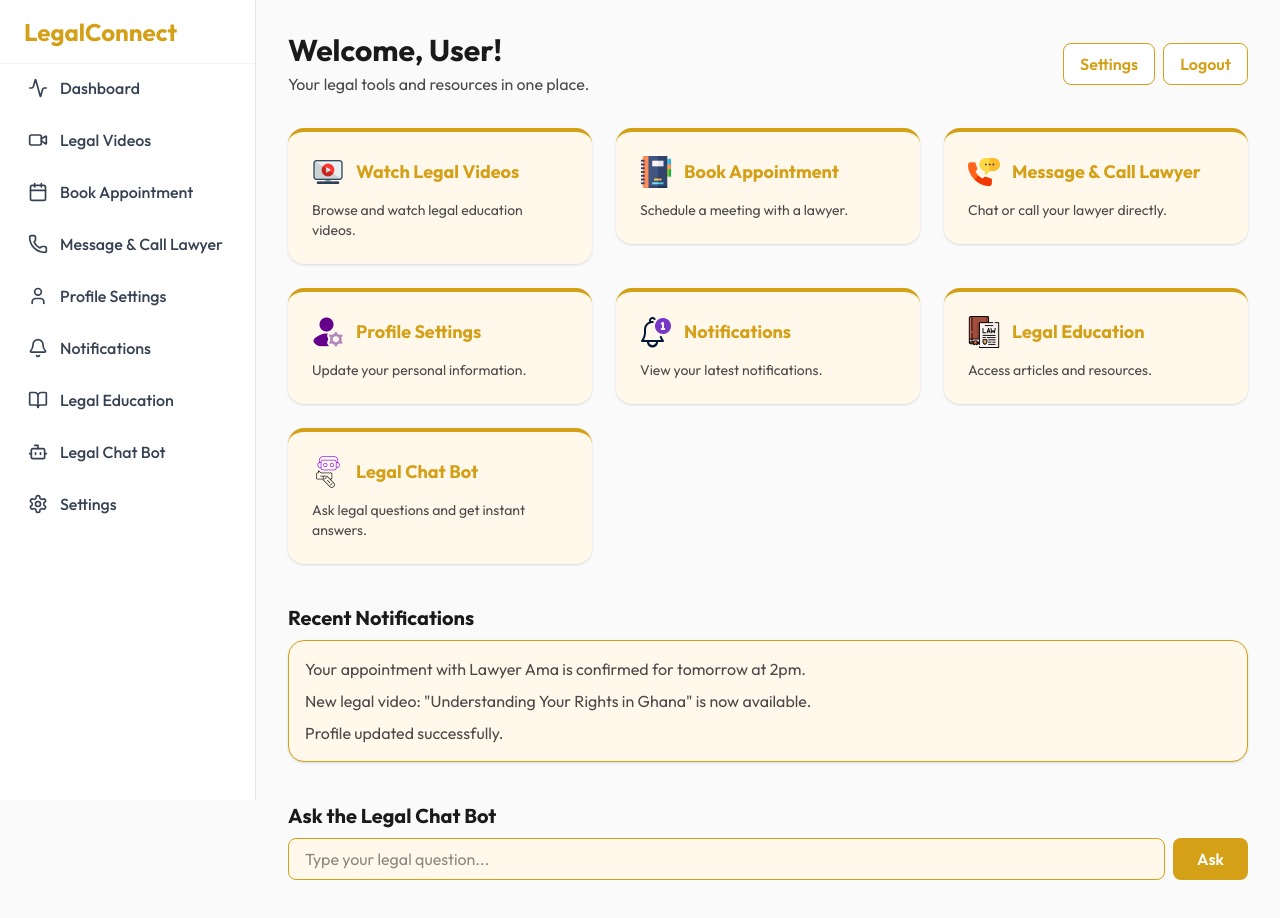
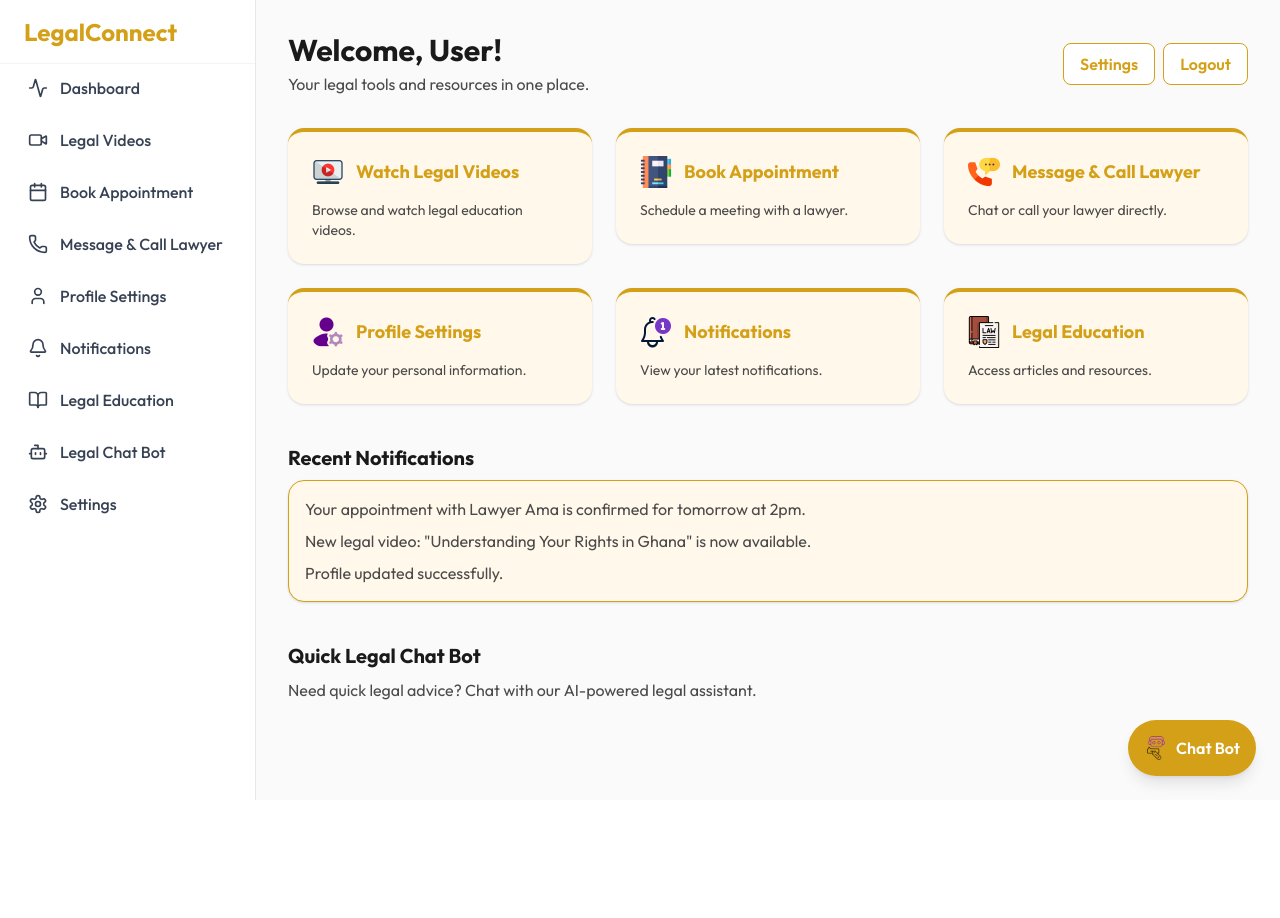
Before and after one commit to kyeremehS/legalconnect-gh, a Next.js app: page /User-landing in a window 1280 px wide. Shown: the top 918 px of the page. After the commit the page ends 800 px from the top, so only its background shows below. Built offline with nearby package versions, Linux system fonts and the light colour scheme.

Commit message:
Add ChatBot feature to User Dashboard with modal integration

```diff
--- a/src/app/User-landing/page.tsx
+++ b/src/app/User-landing/page.tsx
@@ -4,6 +4,8 @@ import Link from "next/link";
 import Image from "next/image";
 import Sidebar from "../components/lawyer/Sidebar";
 import { motion } from "framer-motion";
+import ChatModal from "../components/ChatModal";
+import { useState } from "react";
 
 const features = [
   {
@@ -42,15 +44,11 @@ const features = [
     href: "/User-landing/user-education",
     icon: "/law.png",
   },
-  {
-    name: "Legal Chat Bot",
-    description: "Ask legal questions and get instant answers.",
-    href: "/legal-chatbot",
-    icon: "/chat-bot.png",
-  },
+
 ];
+export default function UserDashboard() {
+  const [showChatModal, setShowChatModal] = useState(false);
 
-export default function UserDashboard() {
   return (
     <div className="min-h-screen bg-[#fafafa] flex">
       <Sidebar role="user" />
@@ -143,22 +141,22 @@ export default function UserDashboard() {
           className="mb-10"
         >
           <h2 className="text-xl font-bold mb-2 text-[#1a1a1a]">
-            Ask the Legal Chat Bot
+            Quick Legal Chat Bot
           </h2>
-          <form className="flex gap-2">
-            <input
-              type="text"
-              placeholder="Type your legal question..."
-              className="flex-1 border border-[#d4a017] rounded-lg px-4 py-2 focus:outline-none focus:border-[#d4a017] text-[#1a1a1a] bg-[#fff8eb]"
-            />
-            <button
-              type="submit"
-              className="bg-[#d4a017] text-white px-6 py-2 rounded-lg font-semibold hover:bg-[#b17d25] transition"
-            >
-              Ask
-            </button>
-          </form>
+          <p className="text-[#4a4a4a] mb-4">
+            Need quick legal advice? Chat with our AI-powered legal assistant.
+          </p>
+        <ChatModal isOpen={showChatModal} onClose={() => setShowChatModal(false)} />
         </motion.section>
+        <button
+
+          className="fixed bottom-6 right-6 z-50 bg-[#d4a017] hover:bg-[#b17d25] text-white rounded-full shadow-lg p-4 flex items-center gap-2 transition"
+          onClick={() => setShowChatModal(true)}
+          aria-label="Open Legal Chat Bot"
+        >
+          <img src="/chat-bot.png" alt="Chat Bot" className="w-6 h-6" />
+          <span className="hidden md:inline font-semibold">Chat Bot</span>
+        </button>
       </main>
     </div>
   );
```
